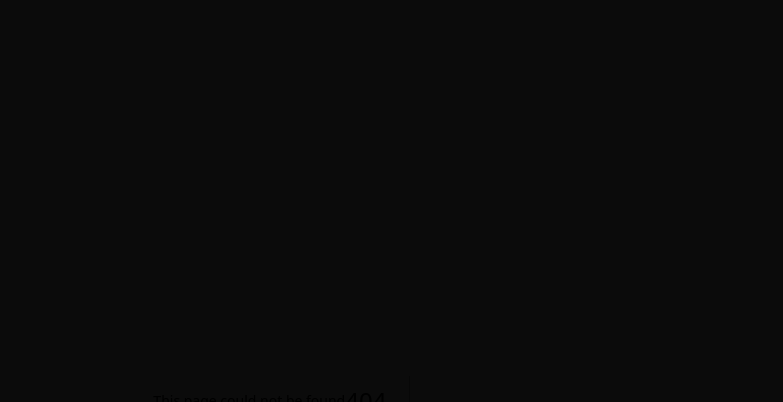
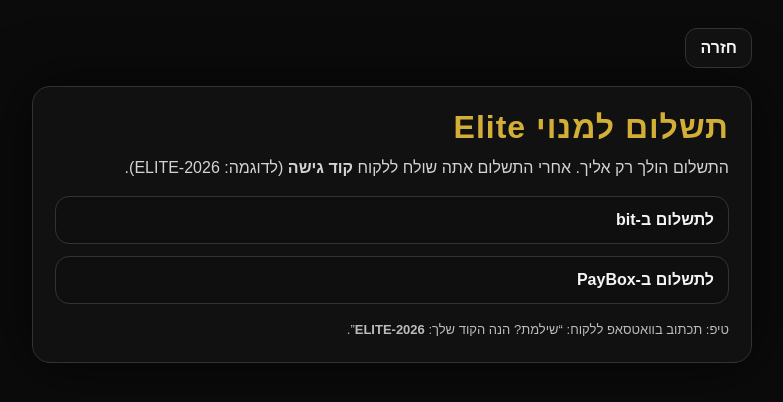
Before and after one commit to staszulin/carx-iq-elite, a Next.js app: page /pay in a window 1280 px wide. Before the commit this address had no page. Shown: the top 402 px of the page, without its empty margins (392-1175 px from the left). Built offline with nearby package versions, Linux system fonts and the light colour scheme.

Commit message:
Create page.jsx

```diff
--- /dev/null
+++ b/app/pay/page.jsx
@@ -0,0 +1,39 @@
+export default function PayPage() {
+  const bitLink = "שים-כאן-קישור-bit-שלך";
+  const payboxLink = "שים-כאן-קישור-paybox-שלך";
+
+  return (
+    <main style={{ minHeight: "100vh", background: "#0b0b0b", color: "#f5f5f5", fontFamily: "Arial" }}>
+      <div style={{ maxWidth: 720, margin: "0 auto", padding: 18 }}>
+        <a href="/" style={{ textDecoration: "none", display: "inline-block", marginTop: 10, background: "#111", border: "1px solid #333", padding: "10px 14px", borderRadius: 12, color: "#f5f5f5", fontWeight: 700 }}>
+          חזרה
+        </a>
+
+        <div style={{ marginTop: 18, background: "#111", border: "1px solid #333", borderRadius: 18, padding: 22, boxShadow: "0 0 60px rgba(0,0,0,0.7)" }}>
+          <h1 style={{ margin: 0, color: "#d4af37", letterSpacing: 1 }}>תשלום למנוי Elite</h1>
+          <p style={{ opacity: 0.85, marginTop: 10, lineHeight: 1.5 }}>
+            התשלום הולך רק אליך.
+            אחרי התשלום אתה שולח ללקוח <b>קוד גישה</b> (לדוגמה: ELITE-2026).
+          </p>
+
+          <div style={{ display: "grid", gap: 12, marginTop: 16 }}>
+            <a href={bitLink} target="_blank" rel="noreferrer"
+               style={{ textDecoration: "none", background: "#0f0f0f", border: "1px solid #333", padding: 14, borderRadius: 14, color: "#f5f5f5", fontWeight: 900 }}>
+              לתשלום ב-bit
+            </a>
+
+            <a href={payboxLink} target="_blank" rel="noreferrer"
+               style={{ textDecoration: "none", background: "#0f0f0f", border: "1px solid #333", padding: 14, borderRadius: 14, color: "#f5f5f5", fontWeight: 900 }}>
+              לתשלום ב-PayBox
+            </a>
+          </div>
+
+          <div style={{ marginTop: 16, opacity: 0.75, fontSize: 13, lineHeight: 1.5 }}>
+            טיפ: תכתוב בוואטסאפ ללקוח:
+            “שילמת? הנה הקוד שלך: <b>ELITE-2026</b>”.
+          </div>
+        </div>
+      </div>
+    </main>
+  );
+}
```
